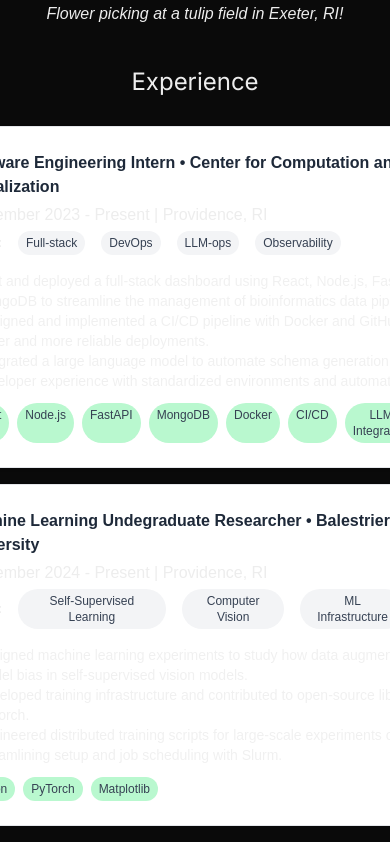
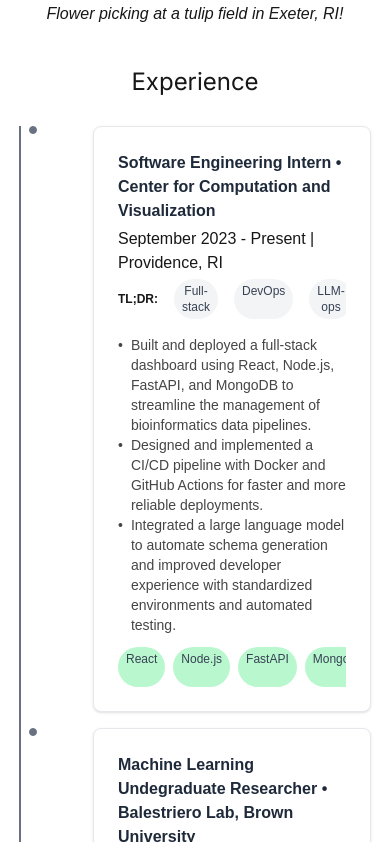
Before and after one commit to plumol/portfolios, a Next.js app: page / in a window 390 px wide. Shown: the part 2262-3104 px from the top of the page. Built offline with nearby package versions, Linux system fonts and the light colour scheme.

Commit message:
Fixed mobile formatting issues

```diff
--- a/src/app/globals.css
+++ b/src/app/globals.css
@@ -10,13 +10,6 @@
   --color-foreground: var(--foreground);
   --font-sans: var(--font-geist-sans);
   --font-mono: var(--font-geist-mono);
-}
-
-@media (prefers-color-scheme: light) {
-  :root {
-    --background: #0a0a0a;
-    --foreground: #ededed;
-  }
 }
 
 html, body, button, a {
--- a/src/app/page.tsx
+++ b/src/app/page.tsx
@@ -32,7 +32,7 @@ export default function Home() {
           <ExperienceCard/>
         </div>
 
-        <div id='projects' className='min-h-96 p-5 mx-32'>
+        <div id='projects' className='min-h-96 p-5 md:mx-32'>
 
           <ProjectCard/>
 
--- a/src/components/experience_card.tsx
+++ b/src/components/experience_card.tsx
@@ -227,12 +227,12 @@ export default function Experience() {
             <Intro/>
             <p id='experience' className='inter-font text-2xl mb-5'>Experience</p>
             <div className='flex'>
-                <div id='experience-card' className="max-w-4xl mx-auto">
+                <div id='experience-card' className="max-w-sm md:max-w-4xl mx-auto">
                     <div className='relative border-l-gray-500 border-l-2 pl-2 my-2 mx-4'>
                         <div className="space-y-4">
                             {experience_json.experience.map((entry, idx) => {
                                 return (
-                                    <div key={idx} className="relative max-w-[50rem]">
+                                    <div key={idx} className="relative md:max-w-[50rem]">
 
                                         <div className='absolute w-2 h-2 border-gray-500 bg-gray-500 rounded-full border left-[-12.5]'></div>
                                         <div className="ml-16 md:ml-20 bg-white rounded-lg border border-gray-200 shadow-sm hover:shadow-md transition-all duration-300 p-6">
@@ -241,7 +241,7 @@ export default function Experience() {
 
                                                 <div>{entry.date_start} - {entry.date_end} | {entry.location}</div>
 
-                                                <div className='flex gap-4 mt-1'>
+                                                <div className='flex gap-4 mt-1 overflow-auto'>
                                                     <p className='flex text-xs font-semibold items-center'>TL;DR:</p>
                                                     {entry.tldr.map((tag, index) => (
                                                         <span key={index} className='px-2 py-1 bg-gray-100 text-gray-700 text-xs rounded-full font-medium text-center'>
@@ -257,7 +257,7 @@ export default function Experience() {
                                                         </li>
                                                     ))}
                                                 </ul>
-                                                <div className='flex gap-2 mt-3'>
+                                                <div className='flex gap-2 mt-3 overflow-auto'>
                                                     {entry.skills.map((tag, index) => (
                                                         <span key={index} className='px-2 py-1 bg-green-200 text-gray-700 text-xs rounded-full font-medium text-center'>
                                                             {tag}
```
